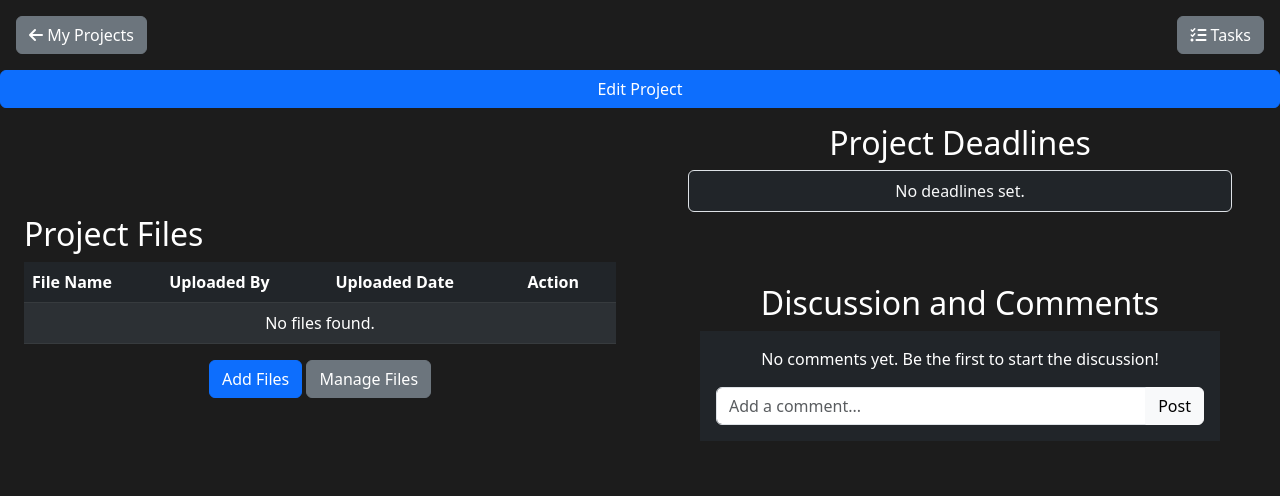
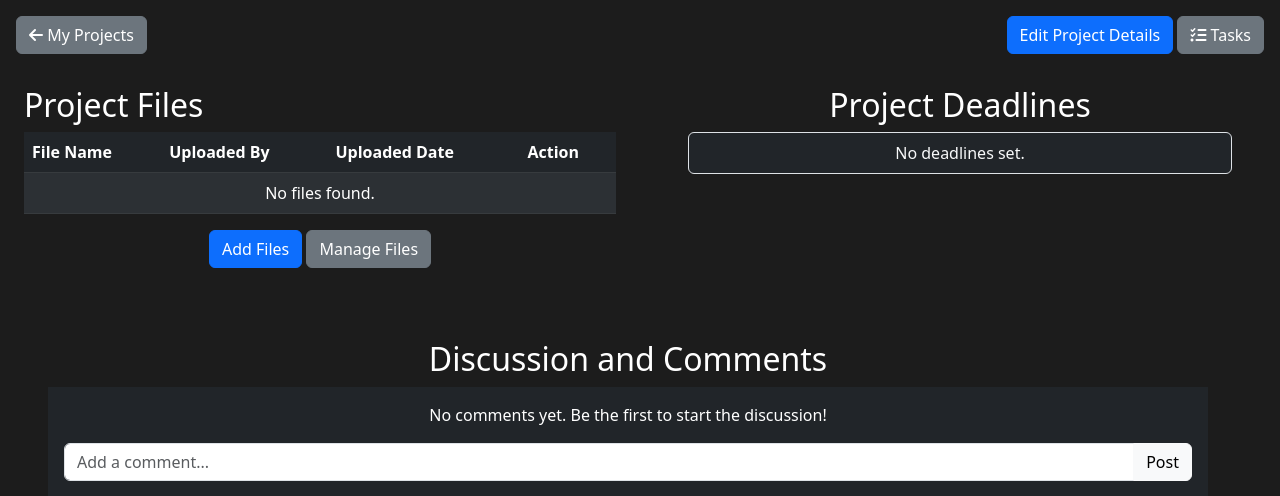
Before and after one commit to duk3y/music-production-pma, a Django app: template templates/project_info.html in a window 1280 px wide. Shown: the part 60-556 px from the top of the page. Run offline with Django 5.2, Linux system fonts and the light colour scheme; the template is opened without the code that fills it, so the values that code supplies are empty.

Commit message:
Added Edit Project details to edit project description

```diff
--- a/templates/project_info.html
+++ b/templates/project_info.html
@@ -17,18 +17,18 @@
       </div>
       <!-- Task Button -->
       <div class="col-auto p-3 text-end">
+        {% if not project.is_private %}
+          <a href="{% url 'edit_project' project.id %}" class="btn btn-primary">Edit Project Details</a>
+        {% endif %}
         <a href="{% url 'project_task_view' project.id %}" class="btn btn-secondary"><i class="fas fa-tasks"></i> Tasks</a>
       </div>
-            {% if not project.is_private %}
-            <a href="{% url 'edit_project' project.id %}" class="btn btn-primary">Edit Project</a>
-          {% endif %}
     </div>
 
     <div class="row">
       <!-- File Management Section (Left) -->
       <div class="col-md-6 d-flex align-items-center px-4">
         <div class="table-responsive w-100">
-          <h2> Project Files</h2>
+          <h2>Project Files</h2>
           <table class="table table-dark table-striped">
             <thead>
               <tr>
@@ -82,6 +82,7 @@
             {% endfor %}
           </ul>
         </div>
+      </div>
 
       <!-- Discussion and Comments Section -->
       <div class="row mt-4">
```
Lines whose indentation alone changed are shown as unchanged.
